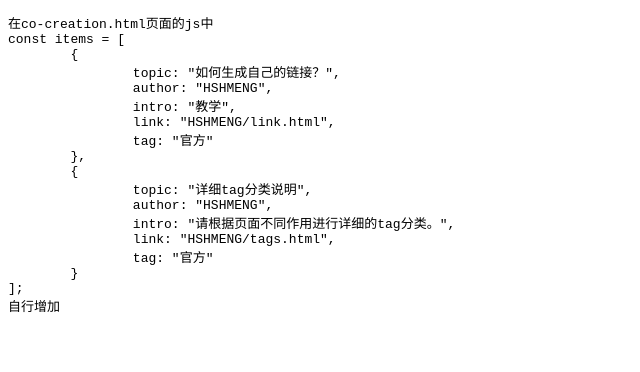
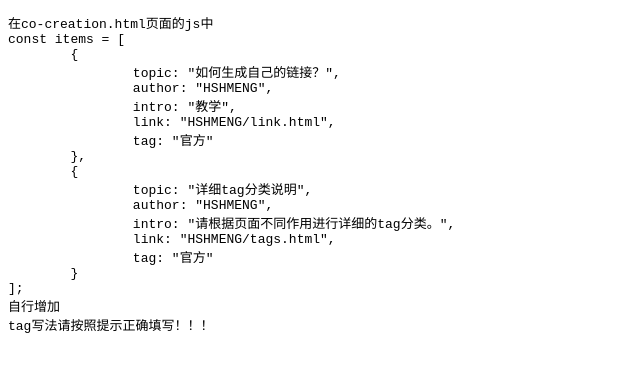
Before and after one commit to cloudflare-hshmeng/hshmeng-wiki-page-co-creation, a plain HTML site: page public/school/co-creation/HSHMENG/link.html in a window 1280 px wide. Shown: the whole page, without its empty margins (0-640 px from the left). Drawn offline with Linux system fonts and the light colour scheme.

```diff
--- a/public/school/co-creation/HSHMENG/link.html
+++ b/public/school/co-creation/HSHMENG/link.html
@@ -24,6 +24,7 @@ const items = [
 	}
 ];
 自行增加
+tag写法请按照提示正确填写！！！
 </pre>
 </body>
 </html>
```
